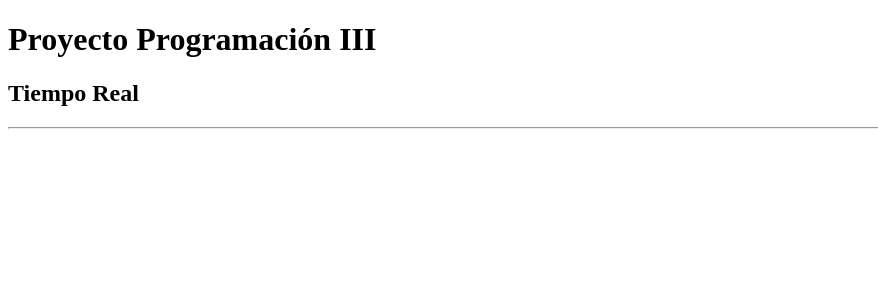
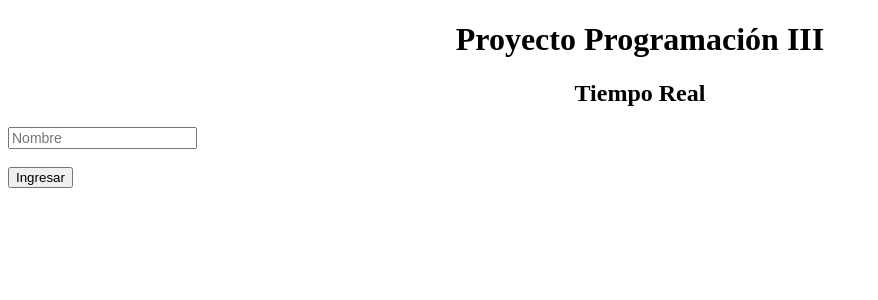
Before and after one commit to kenethfv/Progra3, an Angular app in the folder Applicacion/: page /login in a window 1280 px wide. Shown: the top 300 px of the page, without its empty margins (0-878 px from the left). Built offline with nearby package versions, Linux system fonts and the light colour scheme.

Commit message:
Update para login

```diff
--- a/Applicacion/package.json
+++ b/Applicacion/package.json
@@ -12,10 +12,12 @@
   "private": true,
   "dependencies": {
     "@angular/animations": "~11.2.6",
+    "@angular/cdk": "^12.0.2",
     "@angular/common": "~11.2.6",
     "@angular/compiler": "~11.2.6",
     "@angular/core": "~11.2.6",
     "@angular/forms": "~11.2.6",
+    "@angular/material": "^12.0.2",
     "@angular/platform-browser": "~11.2.6",
     "@angular/platform-browser-dynamic": "~11.2.6",
     "@angular/router": "~11.2.6",
--- a/Applicacion/src/app/app-routing.module.ts
+++ b/Applicacion/src/app/app-routing.module.ts
@@ -1,7 +1,7 @@
 import { NgModule } from '@angular/core';
 import { RouterModule, Routes } from '@angular/router';
-import {LoginComponent} from './login/Login.component';
-import {MenuComponent} from './menu/menu.component';
+import { LoginComponent} from './login/Login.component';
+import { MenuComponent} from './menu/menu.component';
 
 const routes: Routes = [
   { path: 'login',component: LoginComponent},
--- a/Applicacion/src/app/app.component.ts
+++ b/Applicacion/src/app/app.component.ts
@@ -1,5 +1,6 @@
 import { Component } from '@angular/core';
 import {Router} from '@angular/router';
+
 
 @Component({
   selector: 'app-root',
@@ -9,8 +10,4 @@ import {Router} from '@angular/router';
 export class AppComponent {
   title = 'Applicacion';
 
-
-
-
-
 }
--- a/Applicacion/src/app/app.module.ts
+++ b/Applicacion/src/app/app.module.ts
@@ -8,7 +8,6 @@ import { MenuComponent } from './menu/menu.component';
 
 import {FormsModule} from '@angular/forms';
 import {HttpClientModule} from '@angular/common/http';
-
 
 @NgModule({
   declarations: [
--- a/Applicacion/src/app/login/Login.component.html
+++ b/Applicacion/src/app/login/Login.component.html
@@ -1,16 +1,9 @@
-<div class="container">
+<h1>Proyecto Programación III</h1>
+<h2>Tiempo Real</h2>
 
-    <div class="row">
-        <div class="col-md-12">
-            <h1>Proyecto Programación III</h1>
-            <h2>Tiempo Real</h2>
-        </div>
-
-        <div class="col-md-12">
-            <hr>
-            <br>
-        </div>
-    </div>
-
-
+<input  type="text" placeholder="Nombre">
+<br>
+<br>
+<div class="example-button-row">
+<button mat-raised-button color="primary">Ingresar</button>
 </div>
--- a/Applicacion/src/app/login/Login.component.scss
+++ b/Applicacion/src/app/login/Login.component.scss
@@ -0,0 +1,14 @@
+th, td {
+    padding: 5px;
+  }
+
+p, h1, h2 {
+    text-align: center;
+}
+input{
+    font-size: 14px;
+}
+
+.example-button-row .mat-button-base {
+    margin: 8px 8px 8px 0;
+  }
--- a/Applicacion/src/app/menu/menu.component.html
+++ b/Applicacion/src/app/menu/menu.component.html
@@ -1,7 +1,3 @@
-
-
-<p>menu works!</p>
-
 <h1>prueba</h1>
 
 <table>
```
Also changed, not shown: 1 other file (tests, documents, lock files or other folders). Lines whose indentation alone changed are shown as unchanged.
